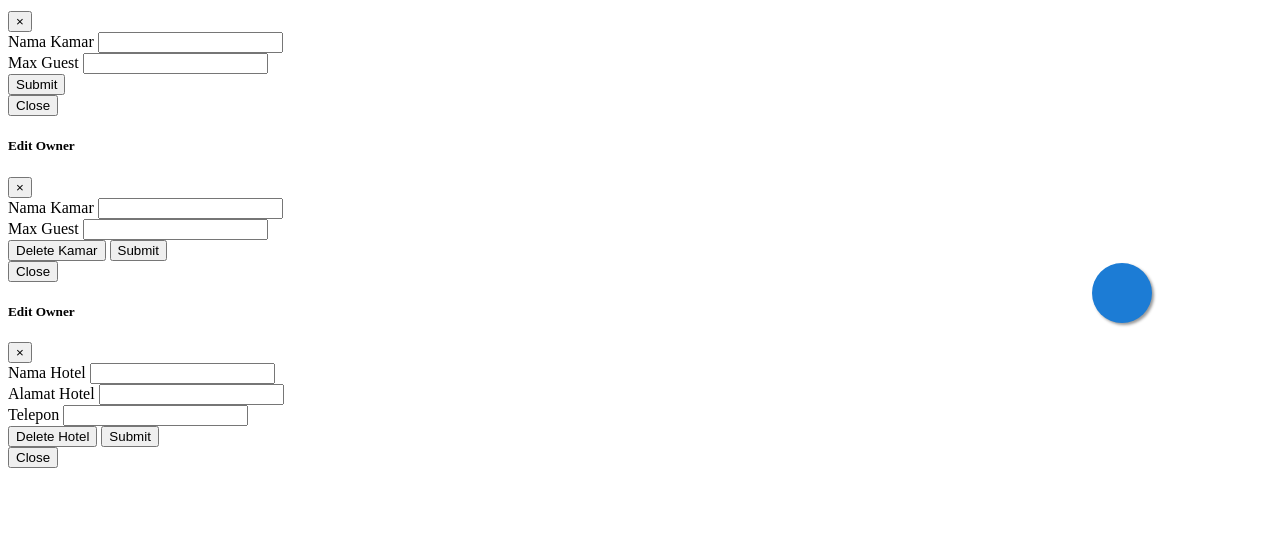
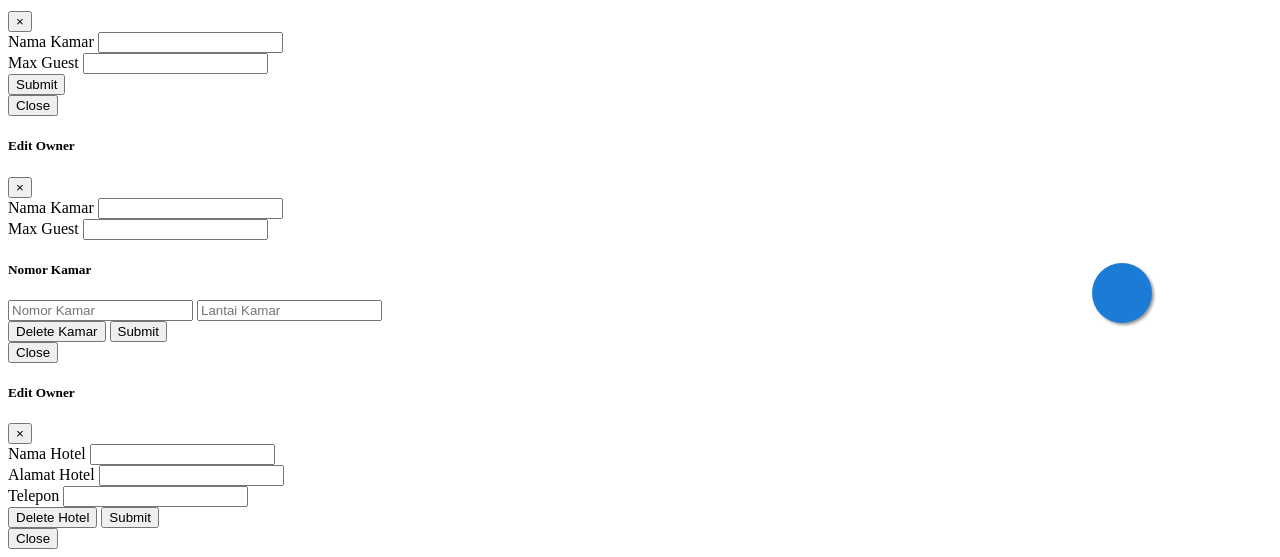
Before and after one commit to jialingkun/acehotel, a PHP site: the page made by application/views/admin/management_hotel_detail.php in a window 1280 px wide. Shown: the part 397-954 px from the top of the page. Before the commit the page ends 865 px from the top, so only its background shows below. Run offline with PHP 8.4, Linux system fonts and the light colour scheme; the template is opened without the code that fills it, so the values that code supplies are empty.

Commit message:
Update management_hotel_detail.php

```diff
--- a/application/views/admin/management_hotel_detail.php
+++ b/application/views/admin/management_hotel_detail.php
@@ -94,7 +94,8 @@
 				<br>
 				<span class="sm-font">Tlep : </span>
 				<span class="sm-font" id="tlp_hotel">...</span>
-				<button type="button" class="btn btn-primary d-block pl-3 pr-3 mt-2" data-toggle="modal" data-target="#editHotel">Edit</button>
+				<button type="button" class="btn btn-primary d-block pl-3 pr-3 mt-2" data-toggle="modal"
+					data-target="#editHotel">Edit</button>
 				<div class="tab-content">
 					<div id="all_kamar" class="tab-pane active"><br>
 						<div class="list-group">
@@ -121,18 +122,17 @@
 						<div class="col-12 no-padding">
 							<form id="insert_kamar" onsubmit="insertKamar(event)">
 								<div class="form-group">
-									<input type="hidden" id="id_hotel" name="id_hotel" class="form-control" pattern="^[A-Za-z0-9-_]+$"
-										required>
+									<input type="hidden" id="id_hotel" name="id_hotel" class="form-control"
+										pattern="^[A-Za-z0-9-_]+$" required>
 								</div>
 								<div class="form-group">
 									<label for="username_owner">Nama Kamar</label>
-									<input type="text" name="nama" class="form-control"
-										required>
+									<input type="text" name="nama" class="form-control" required>
 								</div>
 
 								<div class="form-group">
 									<label for="nama">Max Guest</label>
-									<input type="text"  name="max_guest" class="form-control" pattern="^[0-9]+$"
+									<input type="text" name="max_guest" class="form-control" pattern="^[0-9]+$"
 										required>
 								</div>
 								<div class="form-group">
@@ -172,14 +172,29 @@
 									<input type="text" id="eGuest" name="max_guest" class="form-control"
 										pattern="^[0-9]+$" required>
 								</div>
+								<div>
+									<h5>Nomor Kamar</h5>
+
+									<div id="ListNoKamar mb-1">
+
+									</div>
+									<input type="text" class="form-control w-50 float-left mt-3"
+										placeholder="Nomor Kamar">
+									<input type="text" class="form-control w-50 float-left mt-3"
+										placeholder="Lantai Kamar">
+								</div>
+
 								<div class="form-group">
 									<button id="eDelete" class="btn btn-danger btn-md float-left">
-										<span onclick="deleteKamar(getCookie('edit_kamar'))">Delete Kamar</span></button>
+										<span onclick="deleteKamar(getCookie('edit_kamar'))">Delete
+											Kamar</span></button>
 									<button type="submit" id="eButton" class="btn btn-primary btn-md float-right">
 										<span id="submit">Submit</span></button>
 								</div>
+							</form>
 						</div>
-						</form>
+
+
 					</div>
 					<div class="modal-footer">
 						<button type="button" class="btn btn-light" data-dismiss="modal">Close</button>
@@ -217,7 +232,8 @@
 								</div>
 								<div class="form-group">
 									<button id="eDelete" class="btn btn-danger btn-md float-left">
-										<span onclick="deleteHotel(getCookie('manajemen_id_hotel'))">Delete Hotel</span></button>
+										<span onclick="deleteHotel(getCookie('manajemen_id_hotel'))">Delete
+											Hotel</span></button>
 									<button type="submit" id="eButton" class="btn btn-primary btn-md float-right">
 										<span id="submit">Submit</span></button>
 								</div>
@@ -241,8 +257,8 @@
 
 <script id="list_kamar" type="text/HTML">
 	<a href="#" class="list-group-item list-group-item-action mgn-list data-kamar">
-	<div class="row">
-		<div class="col-9" data-toggle="modal" data-target="#editTransaksi" id="listKamar">
+    <div class="row" data-toggle="modal" data-target="#editTransaksi" id="listKamar">
+        <div class="col-9" >
         <input type="hidden" id="id_kamar">
             <div class="d-block">
                 <h6 class="mb-1" id="namaKamar"></h6>
@@ -263,6 +279,23 @@
     </a>
 </script>
 
+<script id="list_noKamar" type="text/HTML">
+	<a href="#" class="list-group-item list-group-item-action mgn-list data-kamar">
+        <div class="row">
+            <div class="col-6">
+                <div class="d-block">
+                    <span class="mb-1" >Nomor : 110</span>
+                </div>
+            </div>
+            <div class="col-6">
+                <div class="d-block">
+                    <span class="sm-font">Lantai : 11F </span>
+                </div>
+            </div>
+        </div>
+    </a>
+</script>
+
 <script>
 	$(document).ready(function () {
 		$("#management_footer").addClass('is-active');
@@ -274,7 +307,7 @@
 	$('.lds-ring').show();
 	$('.container').hide();
 
-	$.when(getAllKamar(idHotel),getHotel(idHotel)).done(function (getKamar,getHotel) {
+	$.when(getAllKamar(idHotel), getHotel(idHotel)).done(function (getKamar, getHotel) {
 
 		$('#nama_hotel').text(getHotel[0][0].nama_hotel);
 		$('#alamat_hotel').text(getHotel[0][0].alamat_hotel);
@@ -317,6 +350,14 @@
 	function getHotel(idHotel) {
 		return $.ajax(
 			"<?php echo base_url() ?>index.php/get_hotel_by_id/" + idHotel, {
+				dataType: 'json'
+			}
+		);
+	}
+
+	function getNokamarByKamar(idKamar) {
+		return $.ajax(
+			"<?php echo base_url() ?>index.php/get_nokamar_by_kamar/" + idKamar, {
 				dataType: 'json'
 			}
 		);
@@ -386,7 +427,7 @@
 		$.ajax({
 			url: "<?php echo base_url() ?>index.php/delete_kamar/" + id,
 			success: function (response) {
-					if (response==="success") {
+				if (response === "success") {
 					location.reload();
 				}
 			}
@@ -427,8 +468,8 @@
 		$.ajax({
 			url: "<?php echo base_url() ?>index.php/delete_hotel/" + id,
 			success: function (response) {
-					if (response==="success") {
-						window.location = "<?php echo base_url() ?>index.php/managementhotel/"
+				if (response === "success") {
+					window.location = "<?php echo base_url() ?>index.php/managementhotel/";
 				}
 			}
 		});
```
Lines whose indentation alone changed are shown as unchanged.
